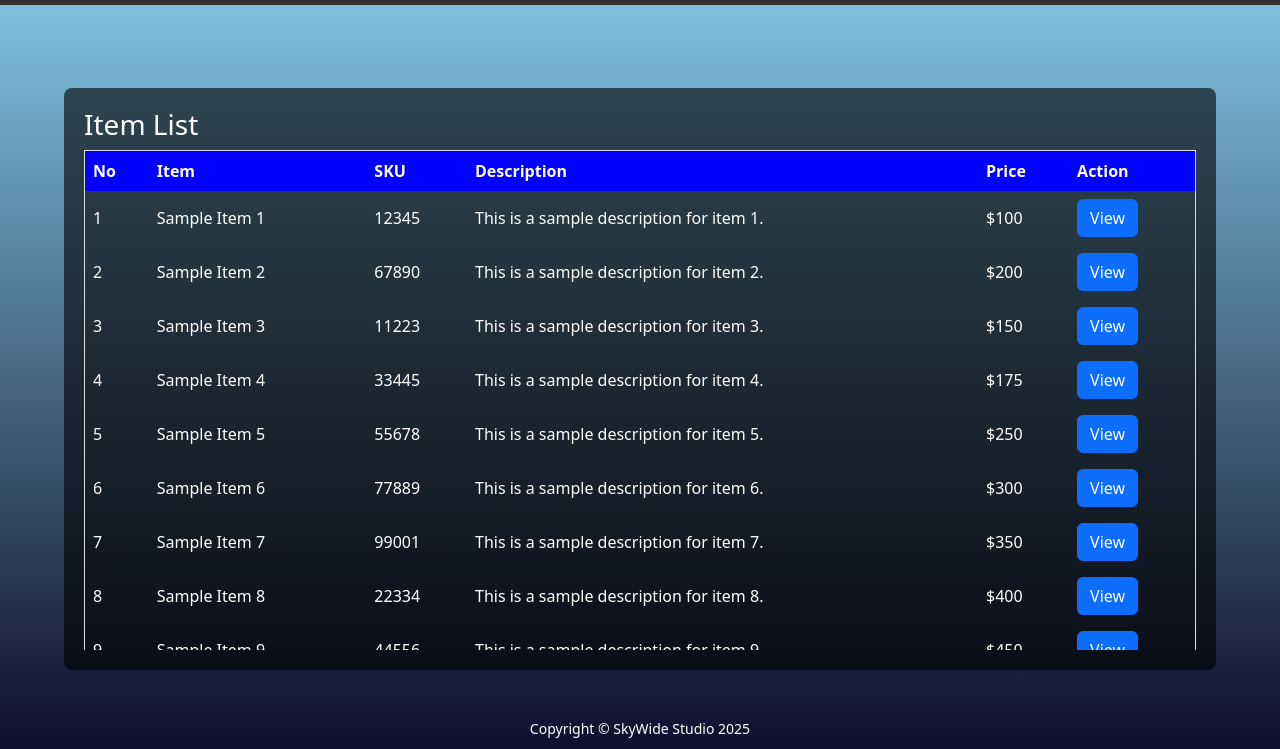
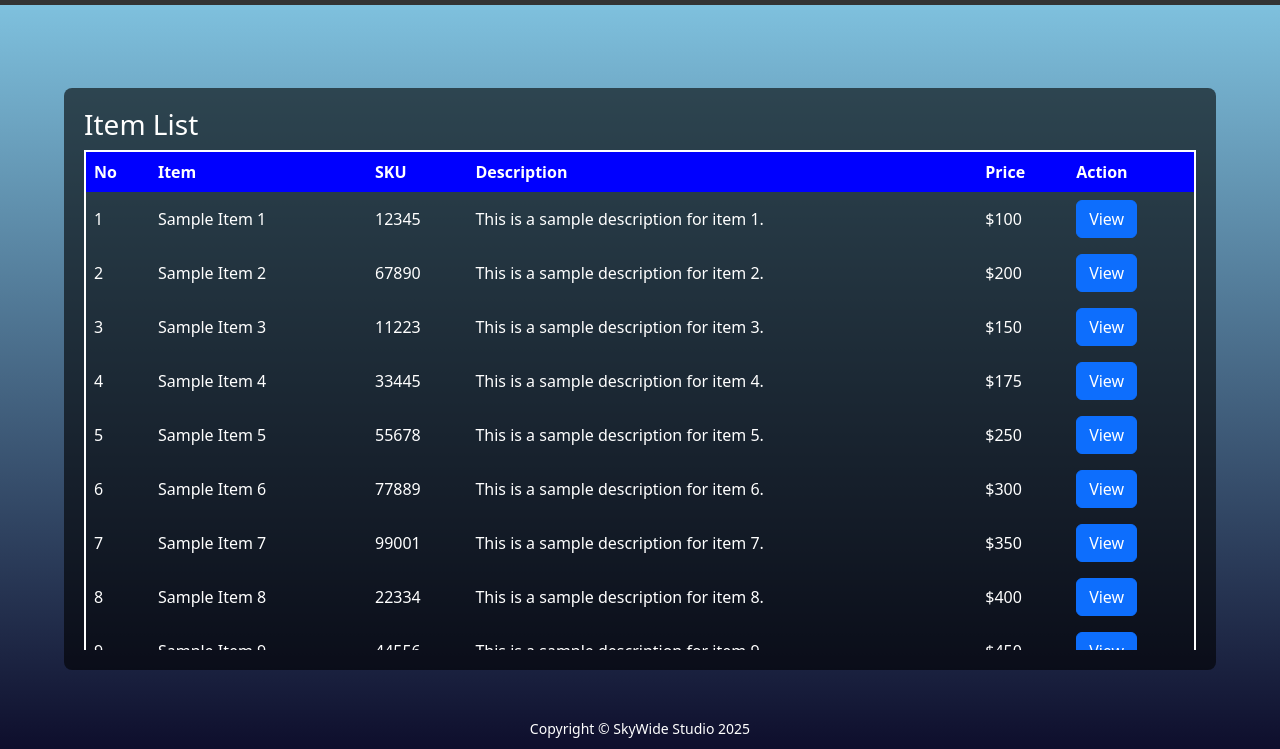
Before and after one commit to diydiskless/topweb, a plain HTML site: page newproduct_ex.html in a window 1280 px wide. Shown: the part 51-800 px from the top of the page. Drawn offline with Linux system fonts and the light colour scheme.

Commit message:
Update newproduct_ex.html

```diff
--- a/newproduct_ex.html
+++ b/newproduct_ex.html
@@ -54,7 +54,7 @@ body {
         }
 
         table, th, td {
-            border: 1px solid #ddd;
+            border: 2px solid white;
         }
 
         th, td {
```
